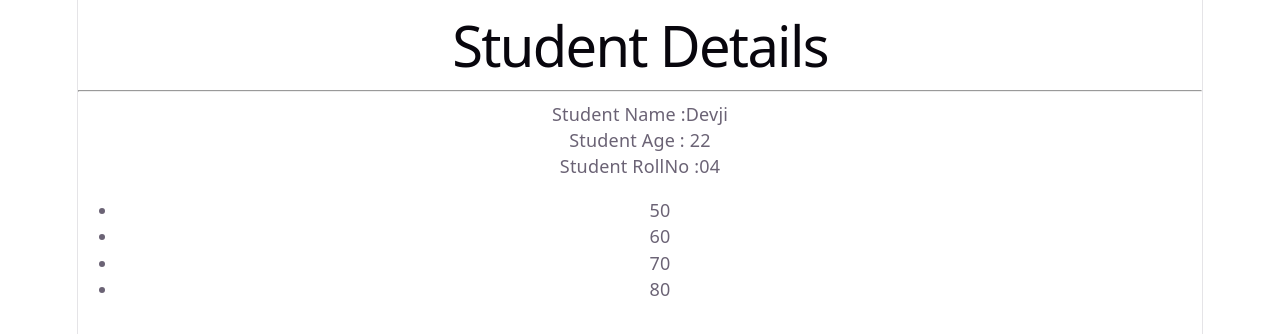
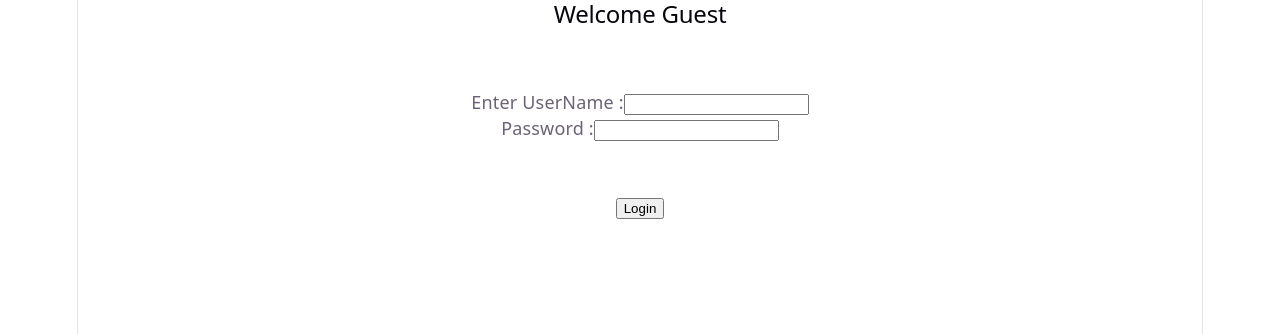
Before and after one commit to DEVJI708/React-lecture, a React (Vite) app: page / in a window 1280 px wide. Shown: the top 334 px of the page. Built offline with nearby package versions, Linux system fonts and the light colour scheme.

Commit message:
props 10/07/2026

```diff
--- a/src/App.jsx
+++ b/src/App.jsx
@@ -1,7 +1,8 @@
 
+import { useState } from 'react';
 import './App.css'
 import Student from './Student.jsx'
-
+/*
 function App() {
 let Mark = [50,60,70,80];
   return (
@@ -12,5 +13,20 @@ let Mark = [50,60,70,80];
     </>
   )
 }
+*/
 
+function App(){
+  const  [status,setStatus] = useState("false");
+  const  [username, setUsername] = useState("Guest");
+  return(
+    <>
+        <Student status = {status}
+        setStatus = {setStatus}
+        username = {username}
+        setUsername = {setUsername}
+
+        />
+    </>
+  )
+}
 export default App
--- a/src/Student.jsx
+++ b/src/Student.jsx
@@ -1,3 +1,4 @@
+import { useState } from 'react';
 /*
 // passing props parameter as object
 
@@ -15,7 +16,7 @@ export default function Student(props){
 }*/
 
 //Destructing {separate arguments for each value}
-
+/*
 export default function Student({name,age,no,mark}){
     return(
         <>
@@ -38,3 +39,35 @@ export default function Student({name,age,no,mark}){
     )
 
 }
+*/
+export default function Login({status,setStatus,username,setUsername}){
+    const[Temp,setTemp]=useState("");
+
+        function checked(){
+                setStatus(true);
+                setUsername(Temp);
+                console.log("Login Status :",status);
+                console.log("Username :",username);
+            }
+    return(
+        <>
+
+        <div>
+            <h2>Welcome {username}</h2><br /><br />
+            <form>
+                <label>Enter UserName :</label>
+                <input type="text" value={Temp} onChange={(e) => setTemp(e.target.value)}/><br></br>
+
+
+                <label>Password :</label>
+                <input type="password" />
+
+
+            </form>
+            <br />
+            <br />
+            <button onClick={checked}>Login</button>
+        </div>
+        </>
+    )
+}
```
